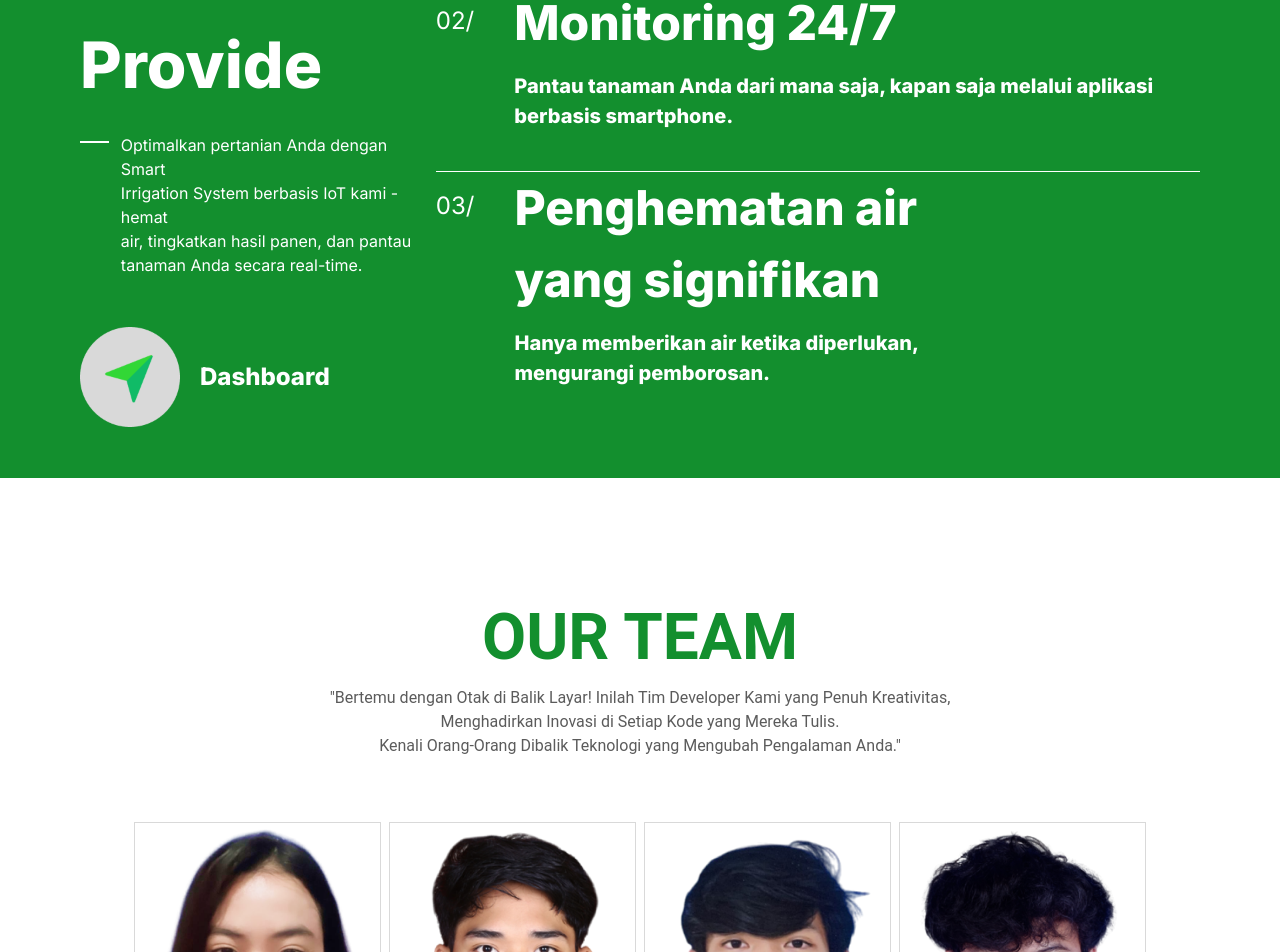
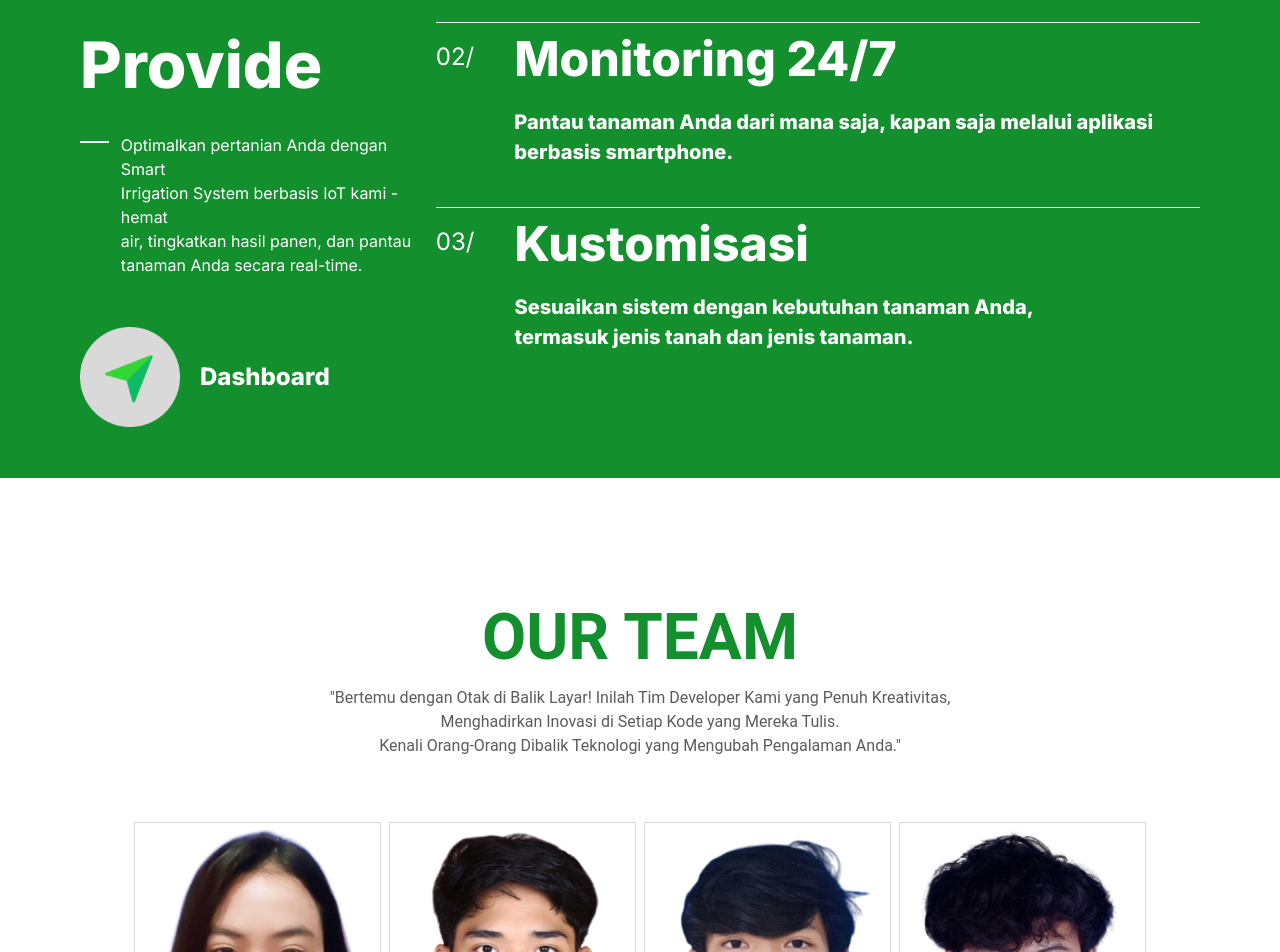
Before and after one commit to NabilAthillah/smartirrigationsystemwebsite, a Next.js app: page / in a window 1280 px wide. Shown: the part 1122-2074 px from the top of the page. Built offline with nearby package versions, Linux system fonts and the light colour scheme.

Commit message:
Update FeaturesHero.tsx

```diff
--- a/src/components/FeaturesHero.tsx
+++ b/src/components/FeaturesHero.tsx
@@ -35,8 +35,8 @@ kapan saja melalui aplikasi berbasis smartphone.</p>
             <div id="FeaturesCard" className="border-t-[1px] border-t-white flex gap-10 min-w-[600px]">
                 <p id="Num" className="text-white text-[24px] pt-4">03/</p>
                 <div className="flex flex-col gap-3">
-                    <p id="Title" className="font-extrabold text-white text-[48px]">Penghematan air<br/>yang signifikan</p>
-                    <p id="Desc" className="font-extrabold text-white text-[20px]">Hanya memberikan air ketika diperlukan,<br/>mengurangi pemborosan.</p>
+                    <p id="Title" className="font-extrabold text-white text-[48px]">Kustomisasi</p>
+                    <p id="Desc" className="font-extrabold text-white text-[20px]">Sesuaikan sistem dengan kebutuhan tanaman Anda,<br/>termasuk jenis tanah dan jenis tanaman.</p>
                 </div>
             </div>
         </div>
```
